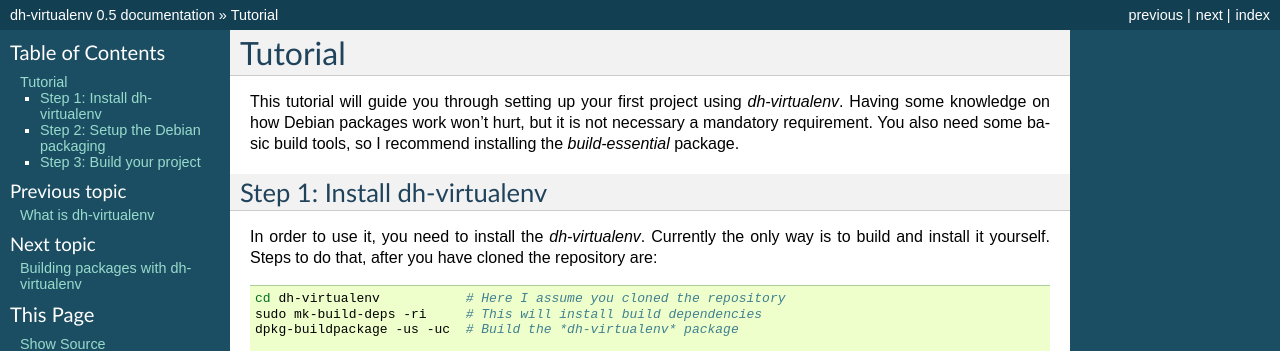
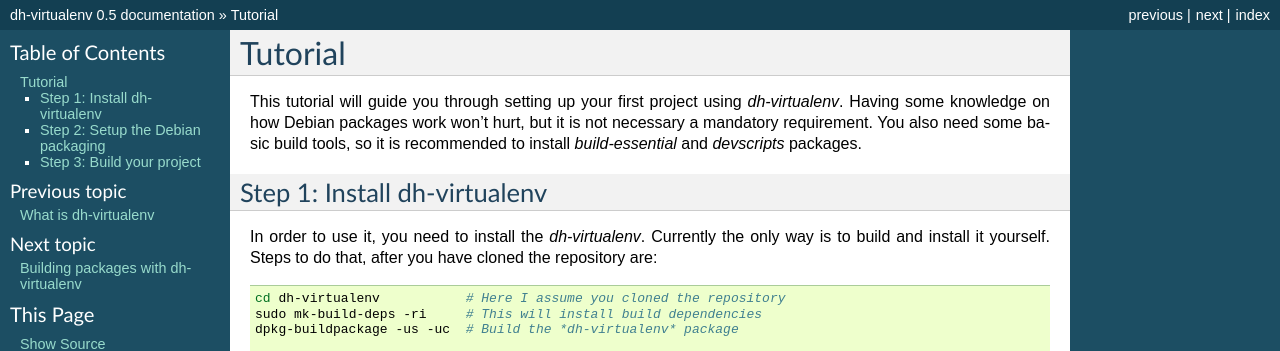
Before and after one commit to spotify/dh-virtualenv, a Sphinx documentation site: the page built from doc/tutorial.rst, in a window 1280 px wide. Shown: the top 351 px of the page. Built offline with Sphinx 7.4.7, drawn with Linux system fonts in a browser that asks for light colours.

Commit message:
tutorial: Recommend installing devscripts

```diff
--- a/doc/tutorial.rst
+++ b/doc/tutorial.rst
@@ -5,8 +5,8 @@
 This tutorial will guide you through setting up your first project
 using *dh-virtualenv*. Having some knowledge on how Debian packages
 work won't hurt, but it is not necessary a mandatory requirement. You
-also need some basic build tools, so I recommend installing the
-`build-essential` package.
+also need some basic build tools, so it is recommended to install
+`build-essential` and `devscripts` packages.
 
 
 Step 1: Install dh-virtualenv
```
